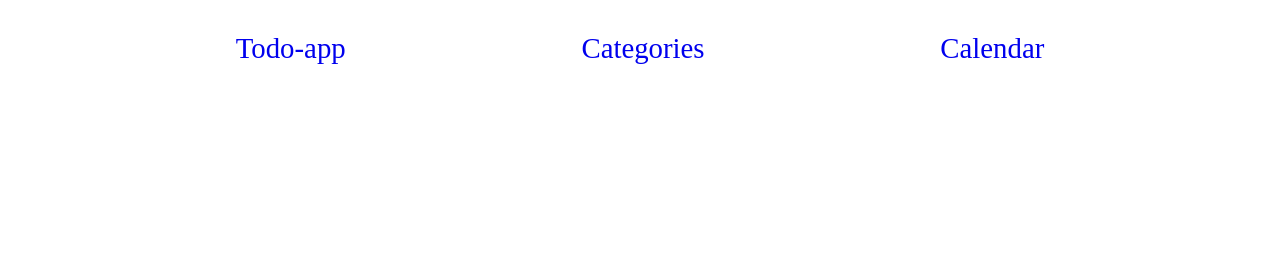
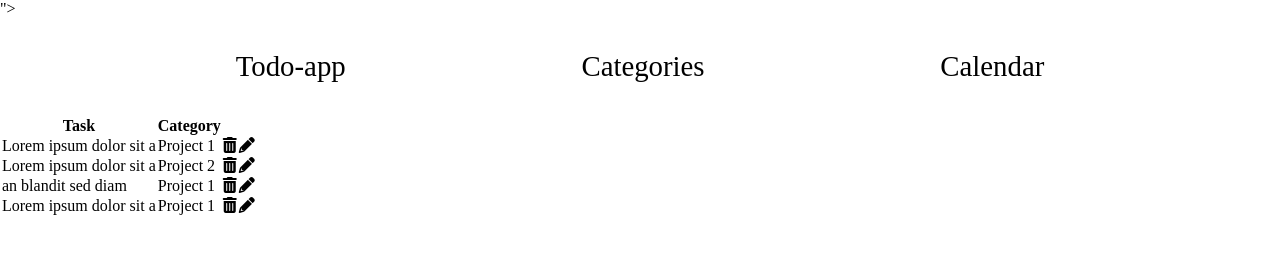
Before and after one commit to Charotti/Todo-app, a plain HTML site: page index.html in a window 1280 px wide. Drawn offline with Linux system fonts and the light colour scheme; a web font is replaced by a local one.

Commit message:
add table on the main page

```diff
--- a/css/styles.css
+++ b/css/styles.css
@@ -19,4 +19,5 @@ nav a {
     text-decoration: none;
     font-family: "Garamond-Regular";
     font-size: 1.8rem;
+    color:black;
 }
--- a/index.html
+++ b/index.html
@@ -1,12 +1,15 @@
 <!DOCTYPE html>
 <html lang="en">
+
 <head>
     <meta charset="UTF-8">
     <meta http-equiv="X-UA-Compatible" content="IE=edge">
     <meta name="viewport" content="width=device-width, initial-scale=1.0">
     <link rel="stylesheet" href="./css/styles.css">
+   <link rel="stylesheet" href="https://cdnjs.cloudflare.com/ajax/libs/font-awesome/6.0.0-beta3/css/all.min.css" integrity="sha512-Fo3rlrZj/k7ujTnHg4CGR2D7kSs0v4LLanw2qksYuRlEzO+tcaEPQogQ0KaoGN26/zrn20ImR1DfuLWnOo7aBA==" crossorigin="anonymous" referrerpolicy="no-referrer" />">
     <title>Todo-app-main</title>
 </head>
+
 <body>
 
     <header>
@@ -16,5 +19,50 @@
             <a href="#">Calendar</a>
         </nav>
     </header>
+    <main>
+        <table>
+            <thead>
+                <tr>
+                    <th>Task</th>
+                    <th>Category
+                    <th></th>
+
+                </tr>
+            </thead>
+            <tbody>
+                <tr>
+                    <td>Lorem ipsum dolor sit a</td>
+                    <td>Project 1</td>
+                    <td><i class="fa-solid fa-trash-can"></i></td>
+                    <td><i class="fa-solid fa-pencil"></i></td>
+
+                </tr>
+                <tr>
+                    <td>Lorem ipsum dolor sit a</td>
+                    <td>Project 2</td>
+                    <td><i class="fa-solid fa-trash-can"></i></td>
+                    <td><i class="fa-solid fa-pencil"></i></td>
+
+                </tr>
+                <tr>
+                    <td>an blandit sed diam</td>
+                    <td>Project 1</td>
+                    <td><i class="fa-solid fa-trash-can"></i></td>
+                    <td><i class="fa-solid fa-pencil"></i></td>
+
+                </tr>
+                <tr>
+                    <td>Lorem ipsum dolor sit a</td>
+                    <td>Project 1</td>
+                    <td><i class="fa-solid fa-trash-can"></i></td>
+                    <td><i class="fa-solid fa-pencil"></i></td>
+
+                </tr>
+
+            </tbody>
+
+        </table>
+    </main>
 </body>
+
 </html>
```
